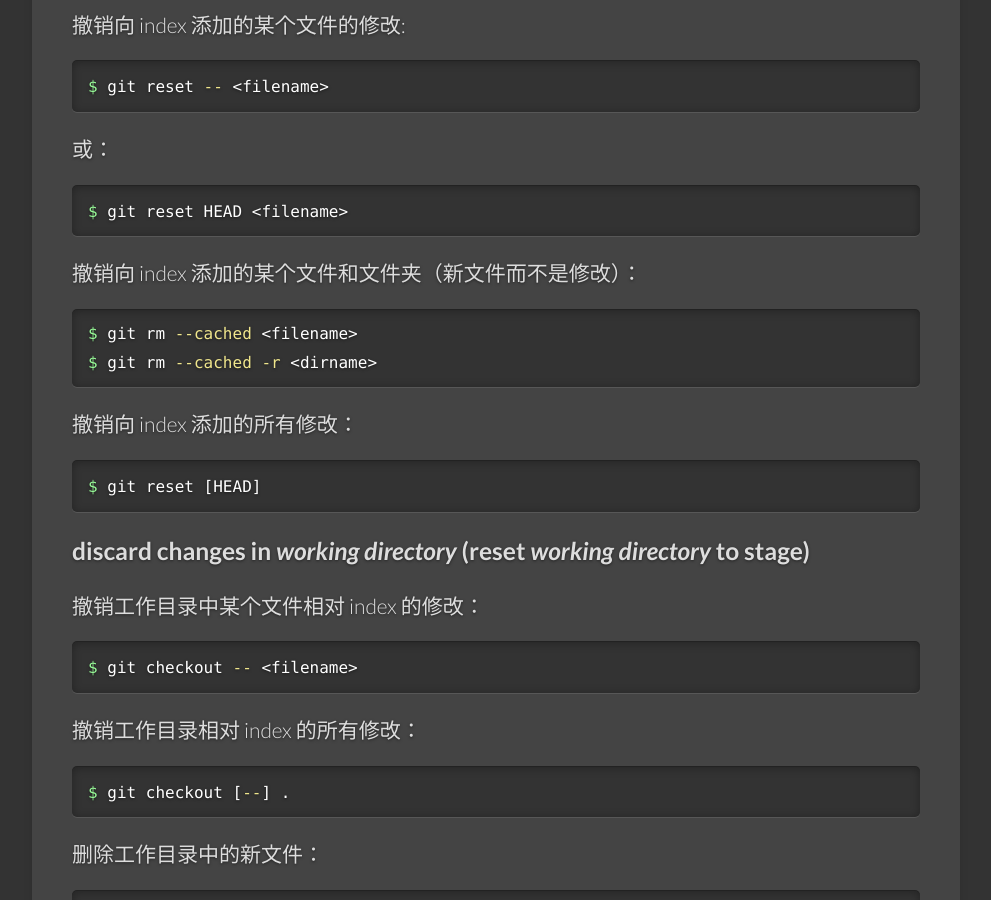
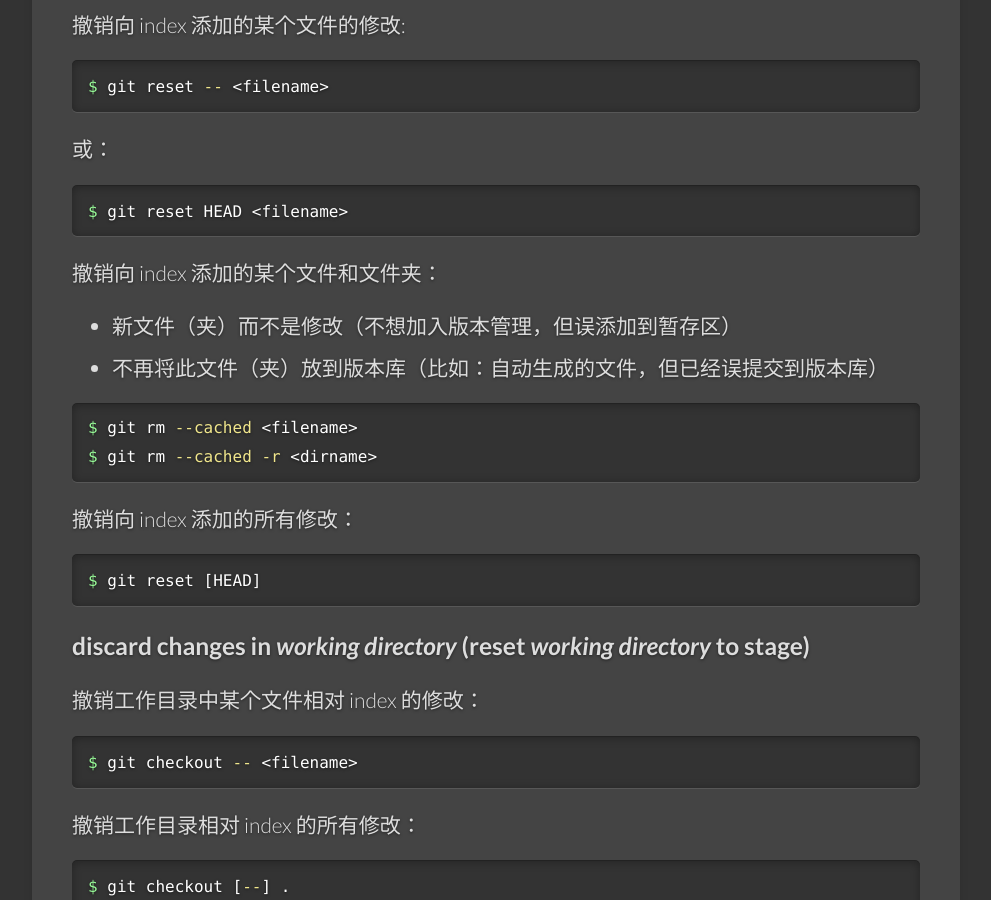
Before and after one commit to yacca/yacca.github.io, a Jekyll site: the page built from _posts/2013-05-28-git-usage.md, in a window 1280 px wide and 900 px high, scrolled down 585 px. Shown: the whole window, without its empty margins (149-1140 px from the left). Built offline with Jekyll 4.4.1, drawn with Linux system fonts in a browser that asks for light colours; some web fonts are replaced.

Commit message:
another modification to git usage

```diff
--- a/_posts/2013-05-28-git-usage.md
+++ b/_posts/2013-05-28-git-usage.md
@@ -26,7 +26,9 @@ $ git reset -- <filename>
 $ git reset HEAD <filename>
 {% endhighlight %}
 
-撤销向 index 添加的某个文件和文件夹（新文件而不是修改）：
+撤销向 index 添加的某个文件和文件夹：
+ - 新文件（夹）而不是修改（不想加入版本管理，但误添加到暂存区）
+ - 不再将此文件（夹）放到版本库（比如：自动生成的文件，但已经误提交到版本库）
 {% highlight bash %}
 $ git rm --cached <filename>
 $ git rm --cached -r <dirname>
```
